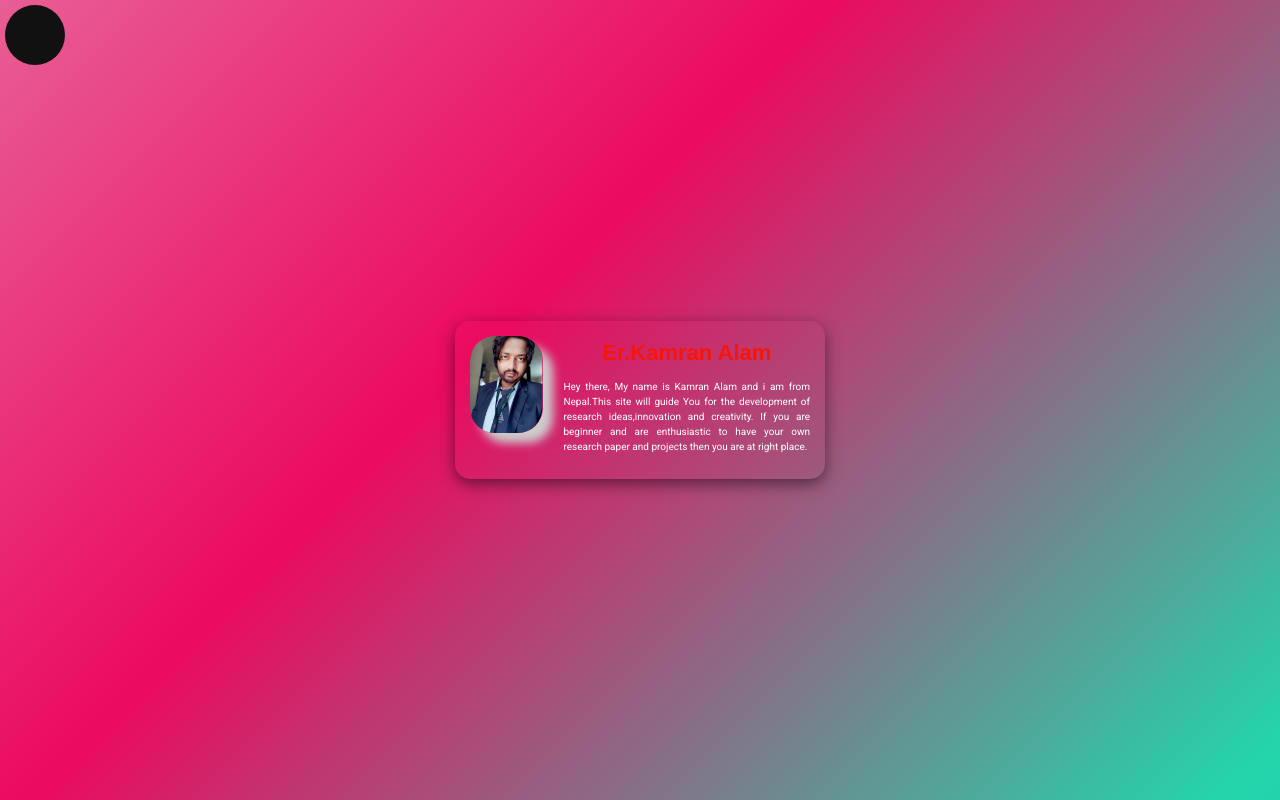
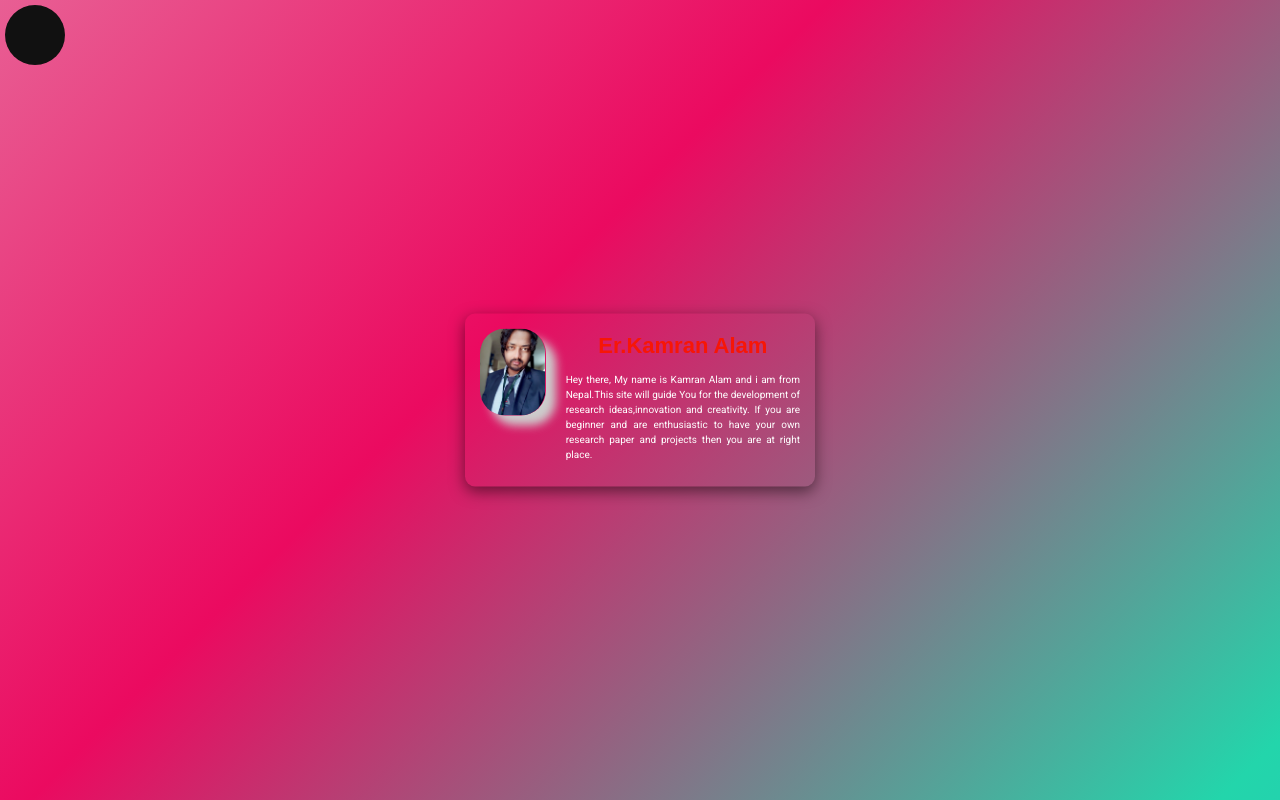
Before and after one commit to kamrannt/kamran, a plain HTML site: page index2.html in a window 1280 px wide. Drawn offline with Linux system fonts and the light colour scheme; a web font is replaced by a local one.

Commit message:
Update new.css

```diff
--- a/css/new.css
+++ b/css/new.css
@@ -17,10 +17,10 @@ position: absolute;
 top: 50%;
 left: 50%;
 transform: translate(-50%,-50%);
-width: 370px;
+width: 350px;
 padding: 15px;
 box-sizing: border-box;
-border-radius:15px;
+border-radius:10px;
 box-shadow:0 5px 15px rgba(0, 0, 0, .5) ;
 display:flex;
 /*
```
